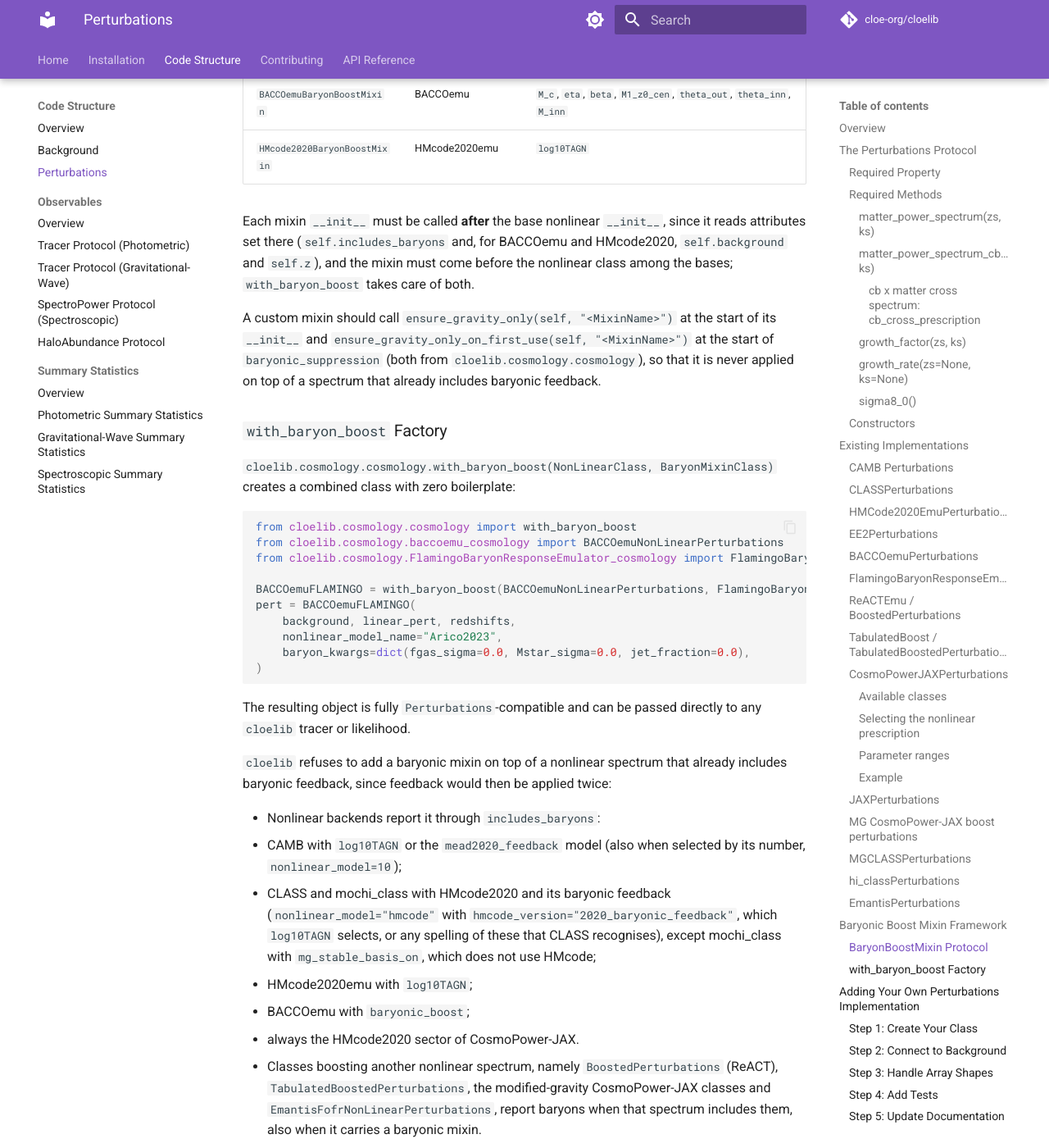
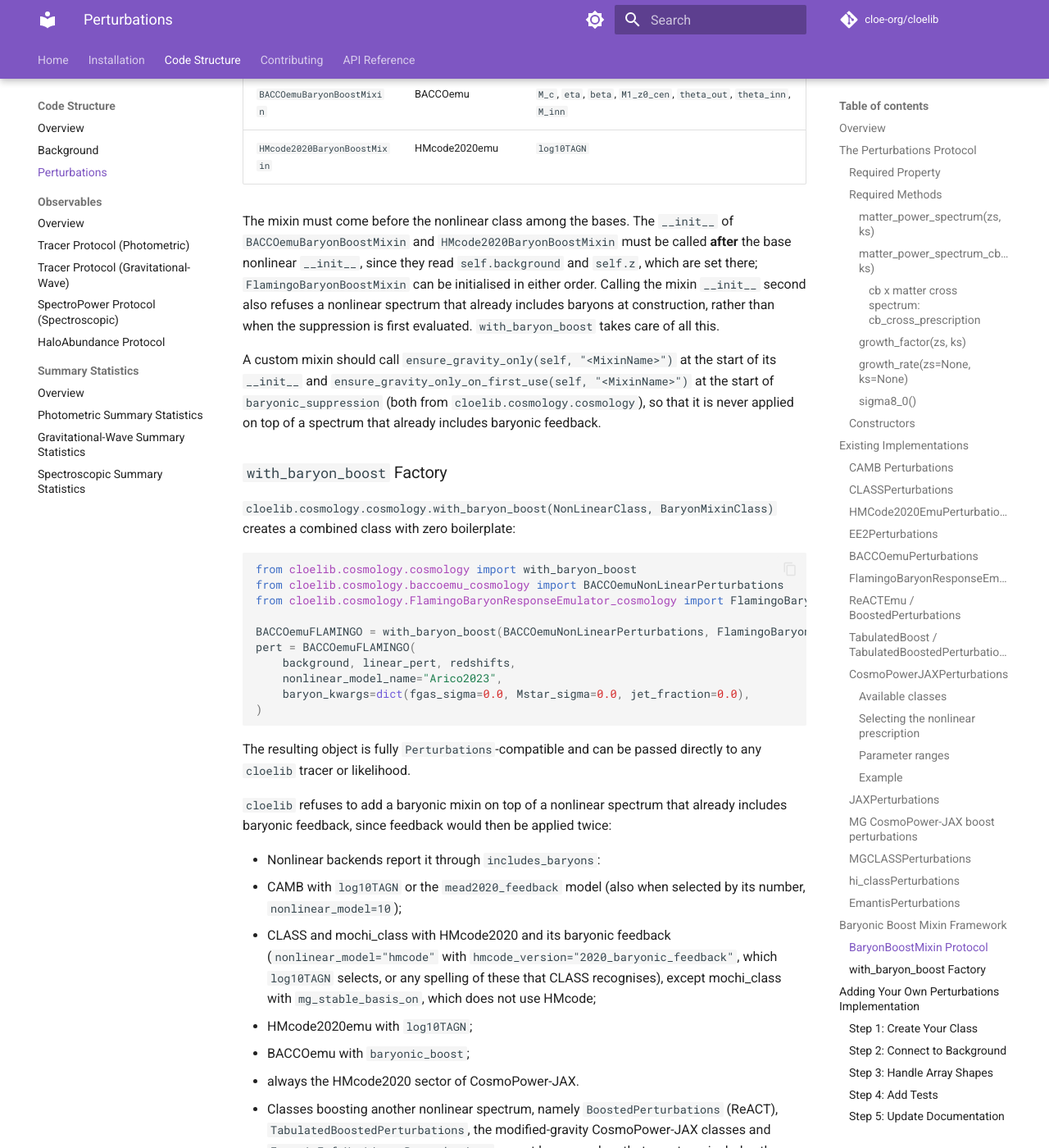
Before and after one commit to cloe-org/cloelib, an MkDocs documentation site: the page built from docs/code_structure/perturbations.md, in a window 1280 px wide and 1400 px high, scrolled down 18887 px. Shown: the whole window at 82% size. Built offline with MkDocs 1.6.1 and Material for MkDocs 9.7.7, drawn with Linux system fonts in a browser that asks for light colours; comment, search, counter and statistics services are not loaded; the version menu is left out; some of the changed text lies outside the part shown.

Commit message:
Clarify the init order of the mixins and the limits of the checks
Only the BACCOemu and HMcode2020 mixins must be initialised after the
nonlinear perturbations; say so, and that the FLAMINGO one may come
first. Note that a class composed by hand should not set
`includes_baryons` itself, and that new backends should derive the cb
spectrum from the total one, not the reverse, for the baryonic
suppression to be applied once.

````diff
--- a/docs/code_structure/perturbations.md
+++ b/docs/code_structure/perturbations.md
@@ -703,7 +703,7 @@ Three ready-made mixins are provided:
 | `BACCOemuBaryonBoostMixin`   | BACCOemu          | `M_c`, `eta`, `beta`, `M1_z0_cen`, `theta_out`, `theta_inn`, `M_inn` |
 | `HMcode2020BaryonBoostMixin` | HMcode2020emu     | `log10TAGN`                                                          |
 
-Each mixin `__init__` must be called **after** the base nonlinear `__init__`, since it reads attributes set there (`self.includes_baryons` and, for BACCOemu and HMcode2020, `self.background` and `self.z`), and the mixin must come before the nonlinear class among the bases; `with_baryon_boost` takes care of both.
+The mixin must come before the nonlinear class among the bases. The `__init__` of `BACCOemuBaryonBoostMixin` and `HMcode2020BaryonBoostMixin` must be called **after** the base nonlinear `__init__`, since they read `self.background` and `self.z`, which are set there; `FlamingoBaryonBoostMixin` can be initialised in either order. Calling the mixin `__init__` second also refuses a nonlinear spectrum that already includes baryons at construction, rather than when the suppression is first evaluated. `with_baryon_boost` takes care of all this.
 
 A custom mixin should call `ensure_gravity_only(self, "<MixinName>")` at the start of its `__init__` and `ensure_gravity_only_on_first_use(self, "<MixinName>")` at the start of `baryonic_suppression` (both from `cloelib.cosmology.cosmology`), so that it is never applied on top of a spectrum that already includes baryonic feedback.
 
@@ -735,7 +735,7 @@ The resulting object is fully `Perturbations`-compatible and can be passed direc
   - BACCOemu with `baryonic_boost`;
   - always the HMcode2020 sector of CosmoPower-JAX.
 - Classes boosting another nonlinear spectrum, namely `BoostedPerturbations` (ReACT), `TabulatedBoostedPerturbations`, the modified-gravity CosmoPower-JAX classes and `EmantisFofrNonLinearPerturbations`, report baryons when that spectrum includes them, also when it carries a baryonic mixin.
-- Classes composed by `with_baryon_boost` report `includes_baryons = True`.
+- Classes composed by `with_baryon_boost` report `includes_baryons = True`. A class composed by hand should not set this flag itself: the mixin's check on first use would then refuse it. Without the flag, it is still recognised as including baryons by the classes wrapping it, since it carries a baryonic mixin.
 - Every mixin checks this at the start of its `__init__` and again when its suppression is first evaluated (through `ensure_gravity_only` and `ensure_gravity_only_on_first_use` in `cloelib.cosmology.cosmology`), so the check also holds when composing by hand, whatever the order of the `__init__` calls.
 - `with_baryon_boost` additionally rejects the corresponding constructor options before building the, possibly costly, nonlinear backend. This early check is more cautious than the flags: it also refuses e.g. `hmcode_version="2020_baryonic_feedback"` with mochi_class's `mg_stable_basis_on`, or `log10TAGN` with the CosmoPower-JAX halofit sector.
 - Through `with_baryon_boost`, a cb spectrum that the backend derives from the total one (e.g. CLASS without massive neutrinos, or the JAX backend) also receives the baryonic suppression only once; a class composed by hand has to ensure this itself.
@@ -888,6 +888,8 @@ class MySolverPerturbations:
 ```
 
 If your nonlinear spectrum can include baryonic feedback (e.g. through an option), set `self.includes_baryons` accordingly in `__init__`; the baryonic mixins read it to refuse being added on top. Backends without baryonic feedback need not set it.
+
+If your backend derives one of `matter_power_spectrum` and `matter_power_spectrum_cb` from the other, derive the cb spectrum from the total one, not the reverse. `with_baryon_boost` makes `self.matter_power_spectrum` return the gravity-only spectrum while the cb spectrum is computed, so that the baryonic suppression is applied once; it does not guard the reverse, which would apply it twice to the total spectrum (e.g. building $P_{mm}$ from `self.matter_power_spectrum_cb` and a linear neutrino contribution).
 
 ### Step 2: Connect to Background
 
````
